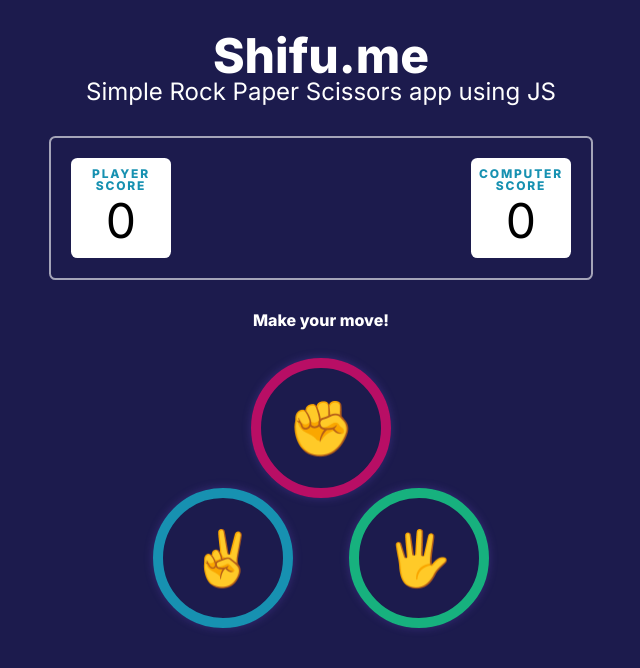
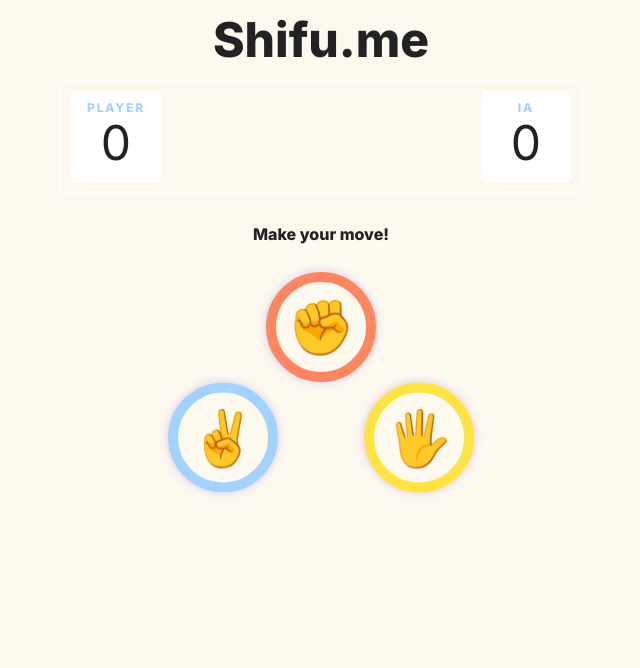
Before and after one commit to qvacher/shifu.me, a website: page index.html in a window 1280 px wide. Both pictures are taken after a click on the link "PLAYER VS IA". Shown: the whole page, without its empty margins (319-959 px from the left). Drawn offline with Linux system fonts and the light colour scheme.

Commit message:
Add comments, update colors

```diff
--- a/css/main.scss
+++ b/css/main.scss
@@ -1,9 +1,10 @@
 /* COLORS */
-$dark-blue: #1c1b4d;
-$pink: #b80e65;
-$teal: #1791b1;
-$green: #17b17e;
+$dark-blue: #fef9ef;
+$orange: #ff865e;
+$teal: #a2d2ff;
+$yellow: #fee440;
 $white: #ffffff;
+$black: #222222;
 
 html,
 body,
@@ -92,6 +93,7 @@
   font-size: 100%;
   font: inherit;
   vertical-align: baseline;
+  color: $black;
 }
 
 /* HTML5 display-role reset for older browsers */
@@ -160,16 +162,12 @@
     float: left;
     width: 100%;
     text-align: center;
-    padding: 2rem 0;
+    padding: 1rem 0;
     color: $white;
 
     h1 {
       font-size: 48px;
       font-weight: 800;
-    }
-
-    h3 {
-      font-size: 24px;
     }
   }
 
@@ -205,14 +203,14 @@
         display: flex;
         justify-content: space-between;
         width: 500px;
-        padding: 20px;
+        padding: 10px;
         border-radius: 0.4rem;
         border: 2px solid rgba(255, 255, 255, 0.6);
         margin-bottom: 2rem;
 
         .score {
-          width: 80px;
-          height: 80px;
+          width: 70px;
+          height: 70px;
           background-color: $white;
           border-radius: 0.4rem;
           padding: 10px;
@@ -240,7 +238,7 @@
         display: flex;
         position: relative;
         width: 100%;
-        height: 100%;
+        height: 350px;
 
         .choices {
           width: 100%;
@@ -249,7 +247,6 @@
 
           h4 {
             text-align: center;
-            color: $white;
             font-weight: 800;
             margin-bottom: 30px;
           }
@@ -268,7 +265,7 @@
             justify-items: center;
 
             h4 {
-              color: $white;
+              color: $black;
               text-transform: uppercase;
               font-size: 24px;
               font-weight: 800;
@@ -282,7 +279,7 @@
             align-items: center;
 
             h3 {
-              color: $white;
+              color: $black;
               font-size: 48px;
               font-weight: 800;
               margin-bottom: 20px;
@@ -301,7 +298,7 @@
     list-style-type: none;
     position: relative;
     width: 100%;
-    height: 350px;
+    height: 100%;
 
     .choice {
       display: flex;
@@ -310,8 +307,8 @@
       cursor: pointer;
       padding: 30px;
       font-size: 54px;
-      width: 60px;
-      height: 60px;
+      width: 30px;
+      height: 30px;
       border: 10px solid;
       border-radius: 50%;
       box-shadow: 0px 0 10px rgba(118, 85, 225, 0.3);
@@ -329,20 +326,20 @@
 
       &--left {
         position: absolute;
-        top: 35%;
+        top: 30%;
         left: 40%;
         transform: translate(-50%, 5%);
       }
 
       &--right {
         position: absolute;
-        top: 35%;
+        top: 30%;
         left: 60%;
         transform: translate(-50%, 5%);
       }
 
       &--rock {
-        border-color: $pink;
+        border-color: $orange;
       }
 
       &--scissors {
@@ -350,7 +347,7 @@
       }
 
       &--paper {
-        border-color: $green;
+        border-color: $yellow;
       }
     }
   }
@@ -371,16 +368,16 @@
 
     &:hover {
       border: 2px solid;
-      background-color: transparent;
+      background-color: $white;
       box-shadow: 0px 10px 30px rgba(118, 85, 225, 0.3);
     }
 
-    &--pink {
-      background-color: $pink;
+    &--orange {
+      background-color: $orange;
 
       &:hover {
-        border-color: $pink;
-        color: $pink;
+        border-color: $orange;
+        color: $orange;
       }
     }
 
@@ -401,8 +398,8 @@
       bottom: 2rem;
 
       &:hover {
-        border-color: $green;
-        color: $green;
+        border-color: $yellow;
+        color: $yellow;
       }
     }
   }
--- a/index.html
+++ b/index.html
@@ -15,12 +15,11 @@
   <div class="app">
     <header>
       <h1>Shifu.me</h1>
-      <h3>Simple Rock Paper Scissors app using JS</h3>
     </header>
     <div class="container">
       <div class="menu" id="main-menu">
         <!-- Player vs Computer play button -->
-        <a href="#" id="regular-game" class="button button--pink"> Player VS IA </a>
+        <a href="#" id="regular-game" class="button button--orange"> Player VS IA </a>
         <!-- Computer vs Computer play button -->
         <a href="#" id="computer-game" class="button button--blue"> IA VS IA </a>
       </div>
@@ -28,11 +27,11 @@
       <div class="game-wrapper" id="game-scene">
         <div class="scoreboard">
           <div class="score">
-            <span>Player score</span>
+            <span>Player</span>
             <h4 id="p1">0</h4>
           </div>
           <div class="score">
-            <span>Computer score</span>
+            <span>IA</span>
             <h4 id="p2">0</h4>
           </div>
         </div>
@@ -59,8 +58,8 @@
             <div class="round-status">
               <h3 id="status">You WIN</h3>
               <!-- Play again button -->
-              <a href="#" id="next-round" class="button button--pink"> Next Round </a>
-              <a href="#" id="stop-match" class="button button--pink"> Stop match </a>
+              <a href="#" id="next-round" class="button button--orange"> Next Round </a>
+              <a href="#" id="stop-match" class="button button--orange"> Stop match </a>
               <a href="#" id="back-menu" class="button button--blue"> Back to menu </a>
             </div>
             <!-- P2 Selection -->
```
Also changed, not shown: app.js (+7 -0 lines), css/main.css, 1 other file.
